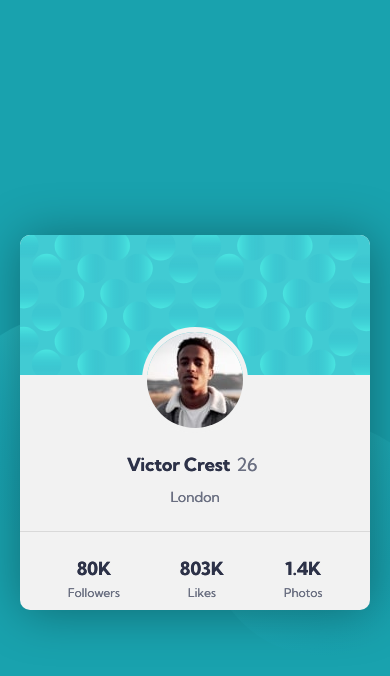
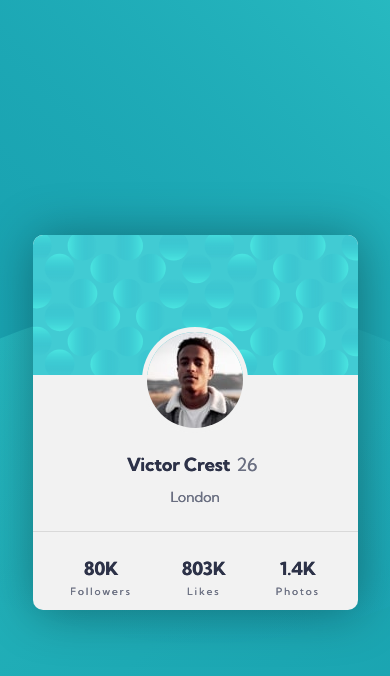
Before and after one commit to purdonkle/profile-card-component-main, a plain HTML site: page index.html in a window 390 px wide. Drawn offline with Linux system fonts and the light colour scheme.

Commit message:
:heavy_check_mark: complete mobile design

```diff
--- a/style.css
+++ b/style.css
@@ -5,7 +5,7 @@
   --vd-desat-blue-color: hsl(229, 23%, 23%);
   --d-grayish-blue-color: hsl(227, 10%, 46%);
   --d-gray-color: hsl(0, 0%, 59%);
-	--white : hsl(0, 0%, 95%);
+  --white: hsl(0, 0%, 95%);
 }
 
 * {
@@ -21,8 +21,8 @@ body {
     url(./images/bg-pattern-bottom.svg);
   background-repeat: no-repeat, no-repeat;
   background-attachment: fixed, fixed;
-  background-position: left -13vw bottom 35vh, right -13vw top 50vh;
-  background-size: 60vw 60vw;
+  background-position: left -300px bottom 200px, right -300px top 300px;
+  background-size: 1000px, 1000px;
   width: 100vw;
   min-height: 100vh;
   overflow-x: hidden;
@@ -39,11 +39,11 @@ body {
   color: var(--vd-desat-blue-color);
 }
 .profile-card {
-	width: 350px;
+  width: 325px;
   height: 375px;
   background-color: var(--white);
   border-radius: 10px;
-	box-shadow: 2px 2px 50px rgba(0,0,0,0.35);
+  box-shadow: 2px 2px 50px rgba(0, 0, 0, 0.35);
 }
 
 .profile-bg {
@@ -87,19 +87,21 @@ body {
   justify-content: center;
   align-items: center;
   text-align: center;
-	border-top: 1px solid rgba(0,0,0,0.1);
+  border-top: 1px solid rgba(0, 0, 0, 0.1);
 }
 
 .profile-stats .stat {
-	padding: 25px 30px;
+  padding: 25px 25px;
 }
 
 .stats-light {
   padding-top: 5px;
   font-weight: 400;
-	font-size: 12px;
+  font-size: 10px;
+  letter-spacing: 2px;
   color: var(--d-grayish-blue-color);
-	text-shadow: 0.3px 0.3px var(--d-grayish-blue-color);}
+  text-shadow: 0.3px 0.3px var(--d-grayish-blue-color);
+}
 
 .attribution {
   font-size: 11px;
@@ -108,3 +110,10 @@ body {
 .attribution a {
   color: hsl(228, 45%, 44%);
 }
+
+@media (max-device-width: 375px) {
+  body {
+    background-position: left -300px bottom 200px, right -300px top 300px;
+    background-size: 500px, 500px;
+  }
+}
```
Lines whose indentation alone changed are shown as unchanged.
